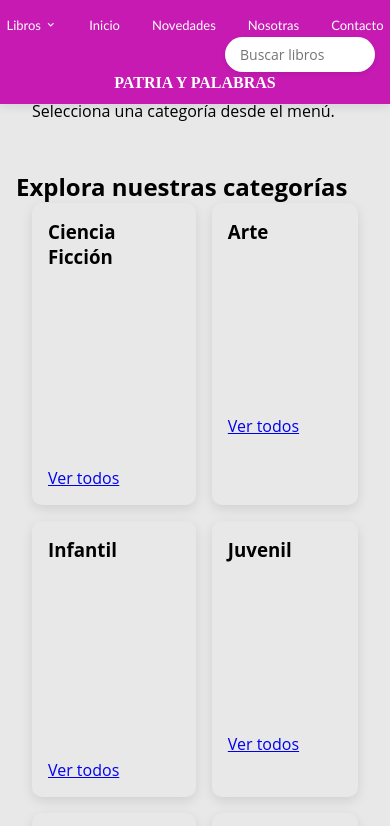
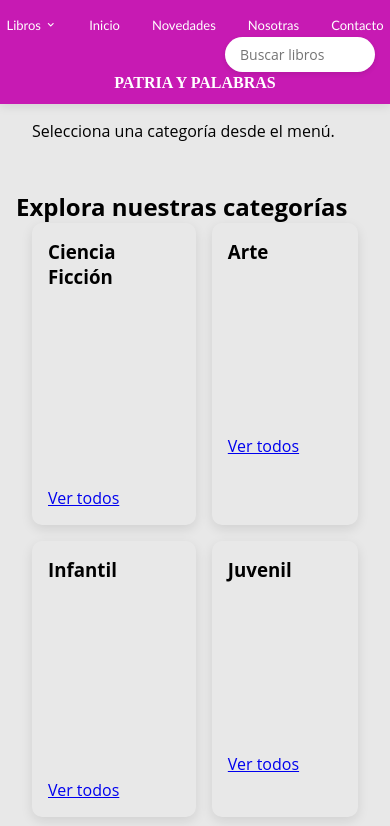
Before and after one commit to TOMY1337x/patria-y-palabras-web, a website with bundled scripts: page public/libros.html in a window 390 px wide. Shown: the top 826 px of the page. Built offline with nearby package versions, Linux system fonts and the light colour scheme; a web font is replaced by a local one.

Commit message:
bookstyle

```diff
--- a/public/assets/css/libros_style.css
+++ b/public/assets/css/libros_style.css
@@ -781,7 +781,7 @@ body {
 
 @media (max-width: 768px) {
     body {
-        padding-top: calc(60px + env(safe-area-inset-top));
+        padding-top: calc(80px + env(safe-area-inset-top));
     }
 
     .nav-wrapper {
```
